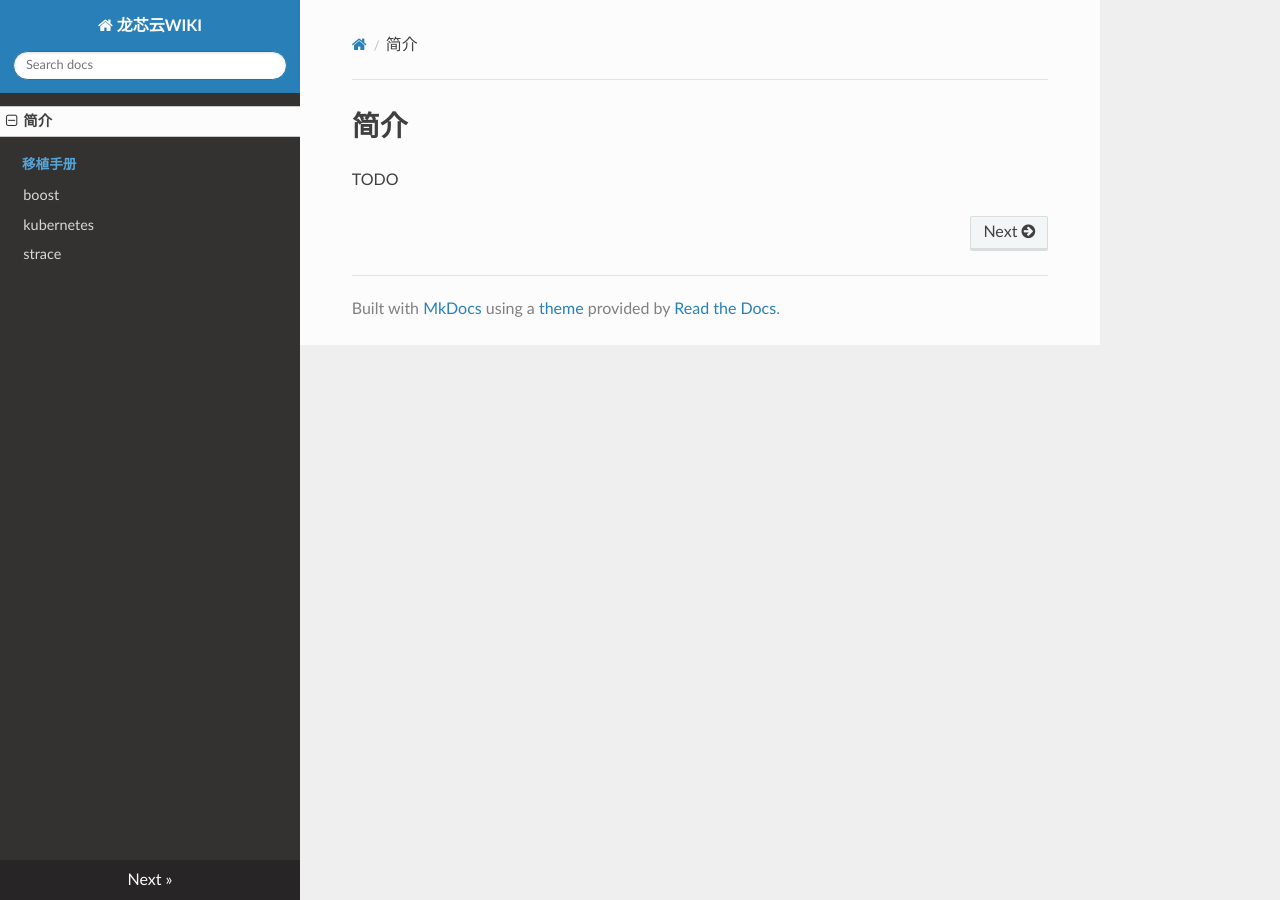
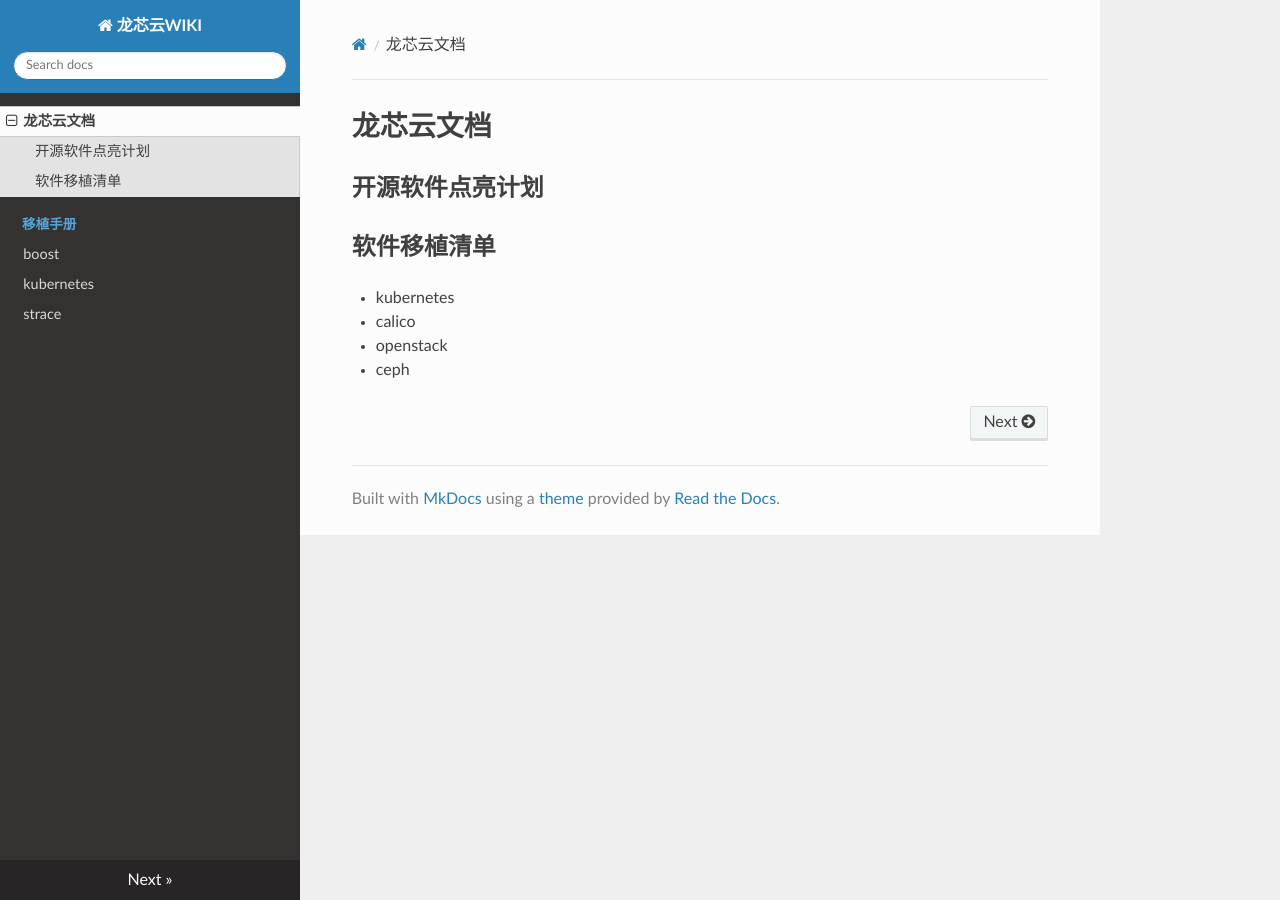
Before and after one commit to Loongson-Cloud-Community/Loongson-Cloud-Community, an MkDocs documentation site: the page built from docs/index.md, in a window 1280 px wide. Built offline with MkDocs 1.6.1, drawn with Linux system fonts in a browser that asks for light colours; nearby versions of some CDN libraries.

Commit message:
Update index.md

```diff
--- a/docs/index.md
+++ b/docs/index.md
@@ -1,3 +1,9 @@
-# 简介
+# 龙芯云文档
 
-TODO
+## 开源软件点亮计划
+
+## 软件移植清单
+ - kubernetes
+ - calico
+ - openstack
+ - ceph
```
